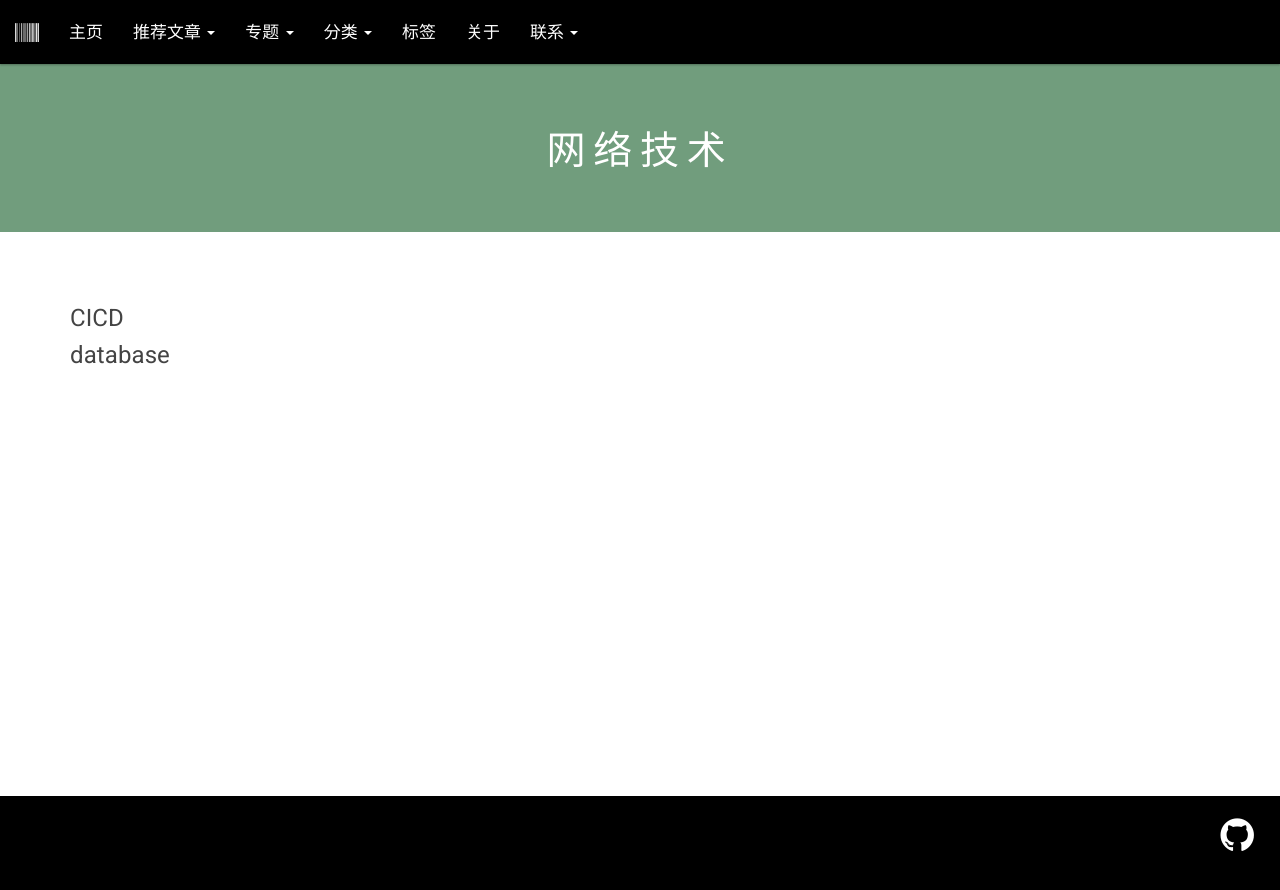
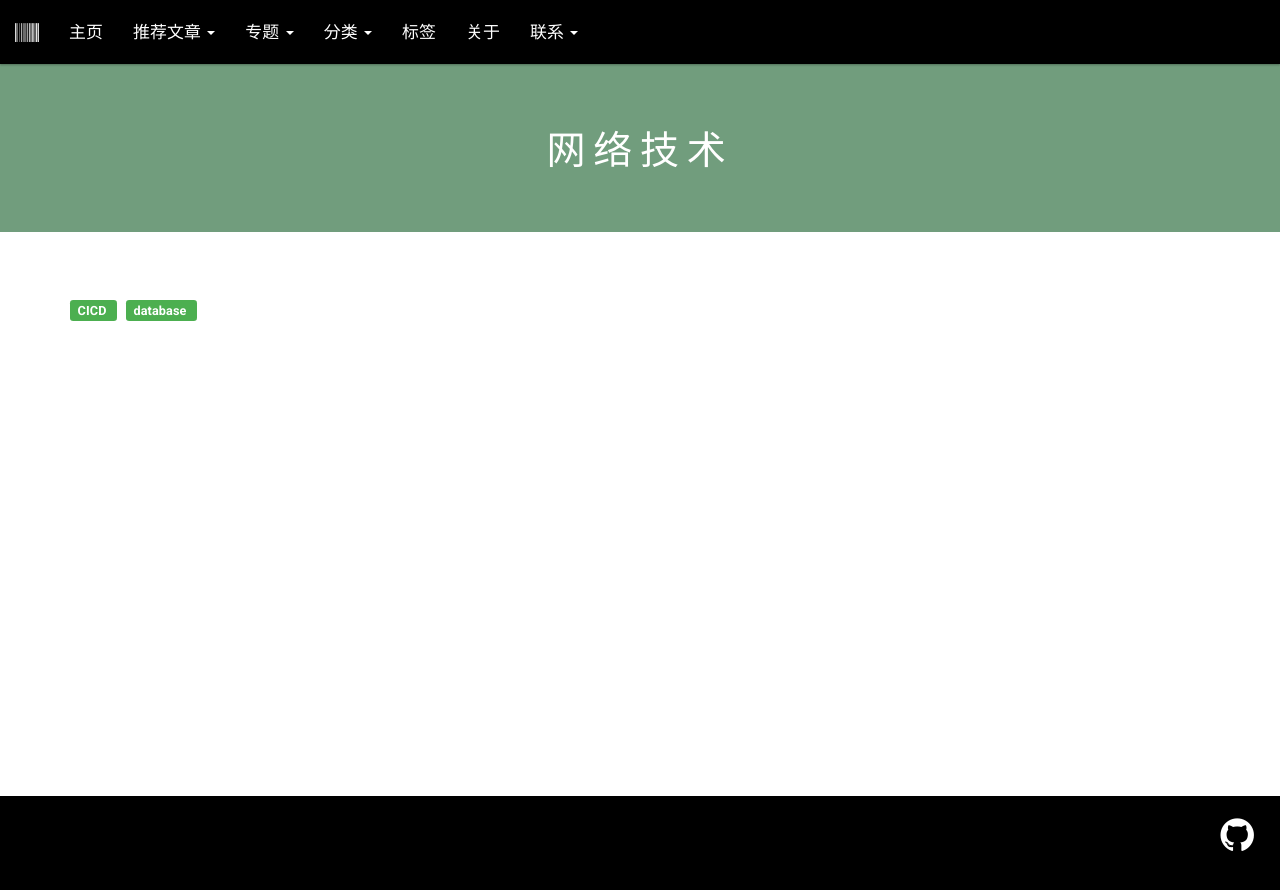
Before and after one commit to FinTechOps/FinTechOps.github.io, a Jekyll site: the page built from _pages/categories/network.html, in a window 1280 px wide. Shown: the top 890 px of the page. Built offline with Jekyll 4.4.1, drawn with Linux system fonts in a browser that asks for light colours.

Commit message:
目录分类

```diff
--- a/_pages/categories/network.html
+++ b/_pages/categories/network.html
@@ -33,15 +33,16 @@ Here we generate all the tags.
 
 <br/>
 
-<!--{% for tag in tags %}-->
-<!--<a class="label label-success" href="#{{ tag | slugify }}" > {{ tag }} </a> &nbsp;-->
-<!--{% endfor %}-->
+{% for tag in tags %}
+<a class="label label-success" href="#{{ tag | slugify }}"> {{ tag }} </a> &nbsp;
+{% endfor %}
 
 {% for tag in tags %}
+{% if tag == "network" %}
 <h4 id="{{ tag | slugify }}">{{ tag }}</h4>
 <ul>
     {% for post in site.posts %}
-  {% if post.tags == "network" %}
+    {% if post.tags contains tag %}
     <li>
         <a href="{{ post.url }}">
             {{ post.title }}-{{ post.author}}
@@ -50,4 +51,5 @@ Here we generate all the tags.
     {% endif %}
     {% endfor %}
 </ul>
+{% endif %}
 {% endfor %}
```
Lines whose indentation alone changed are shown as unchanged.
